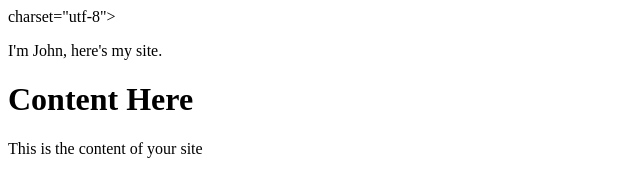
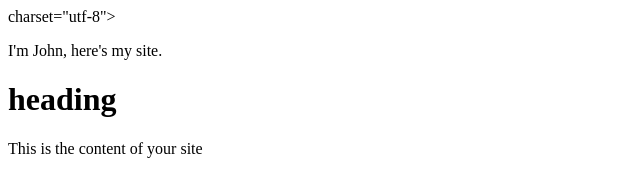
Before and after one commit to JK-0096/ITIS3135, a plain HTML site: page index.html in a window 1280 px wide. Shown: the whole page, without its empty margins (0-640 px from the left). Drawn offline with Linux system fonts and the light colour scheme.

Commit message:
Update index.html

```diff
--- a/index.html
+++ b/index.html
@@ -7,7 +7,7 @@
         <p>I'm John, here's my site.</p>
     </head>
     <body>
-        <h1>Content Here</h1>
+        <h1>heading</h1>
         <p>This is the content of your site</p>
     </body>
 </html>
```
